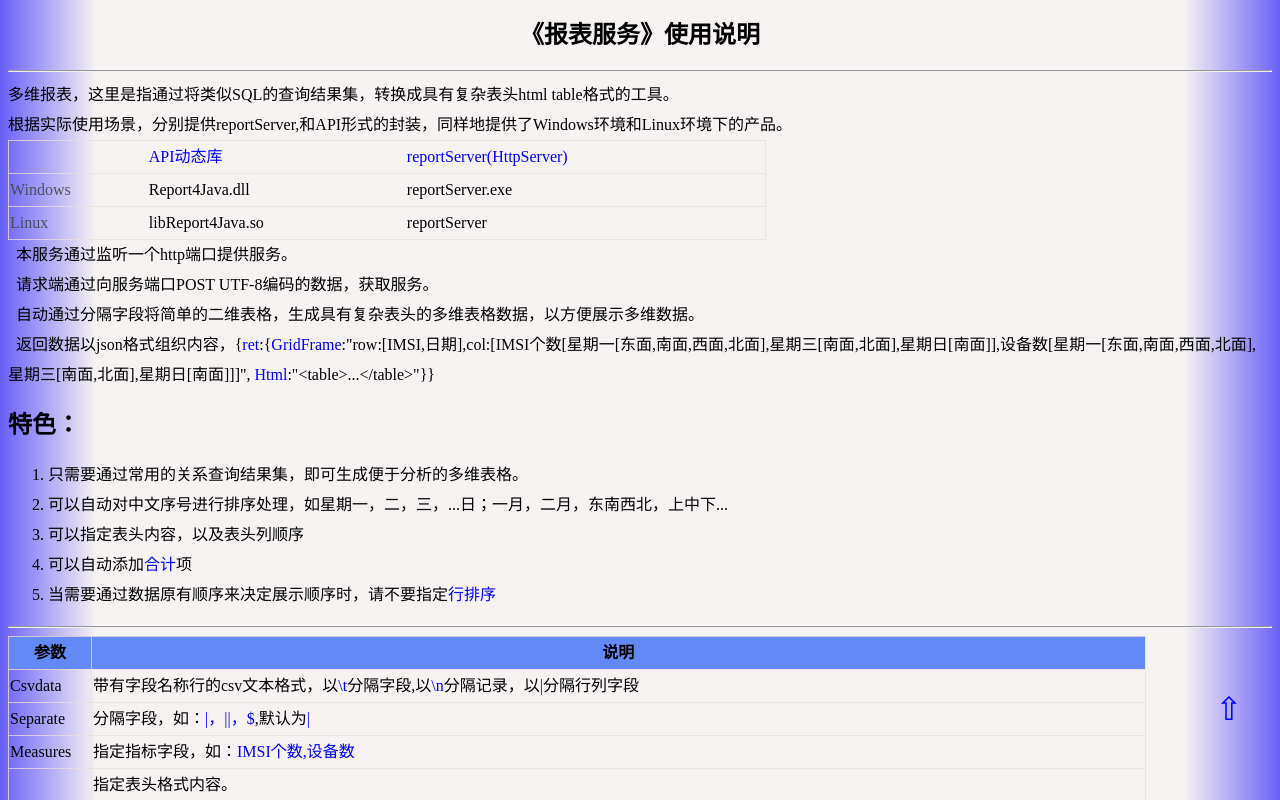
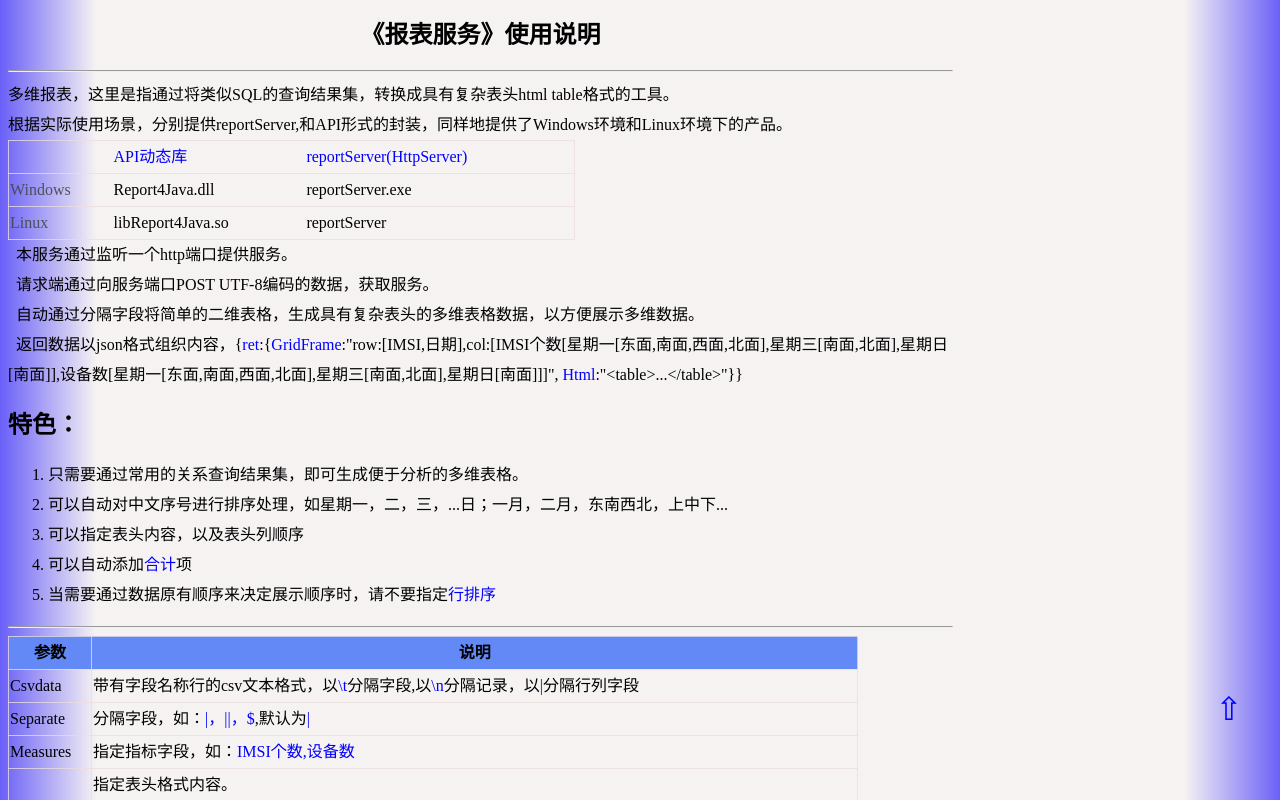
Before and after one commit to zhaoligit/reportsvc, a plain HTML site: page index.html in a window 1280 px wide. Shown: the top 800 px of the page. Drawn offline with Linux system fonts and the light colour scheme.

Commit message:
Update index.html

```diff
--- a/index.html
+++ b/index.html
@@ -78,7 +78,7 @@ textarea:hover,textarea:focus,input:hover,input:focus{border:1px solid green;out
 </head>
 
 <body>
-	<div>
+	<div style="width:25cm">
     <a name="top"></a>
     <center>
         <h2 style="text-align: center;">《报表服务》使用说明</h2>
```
